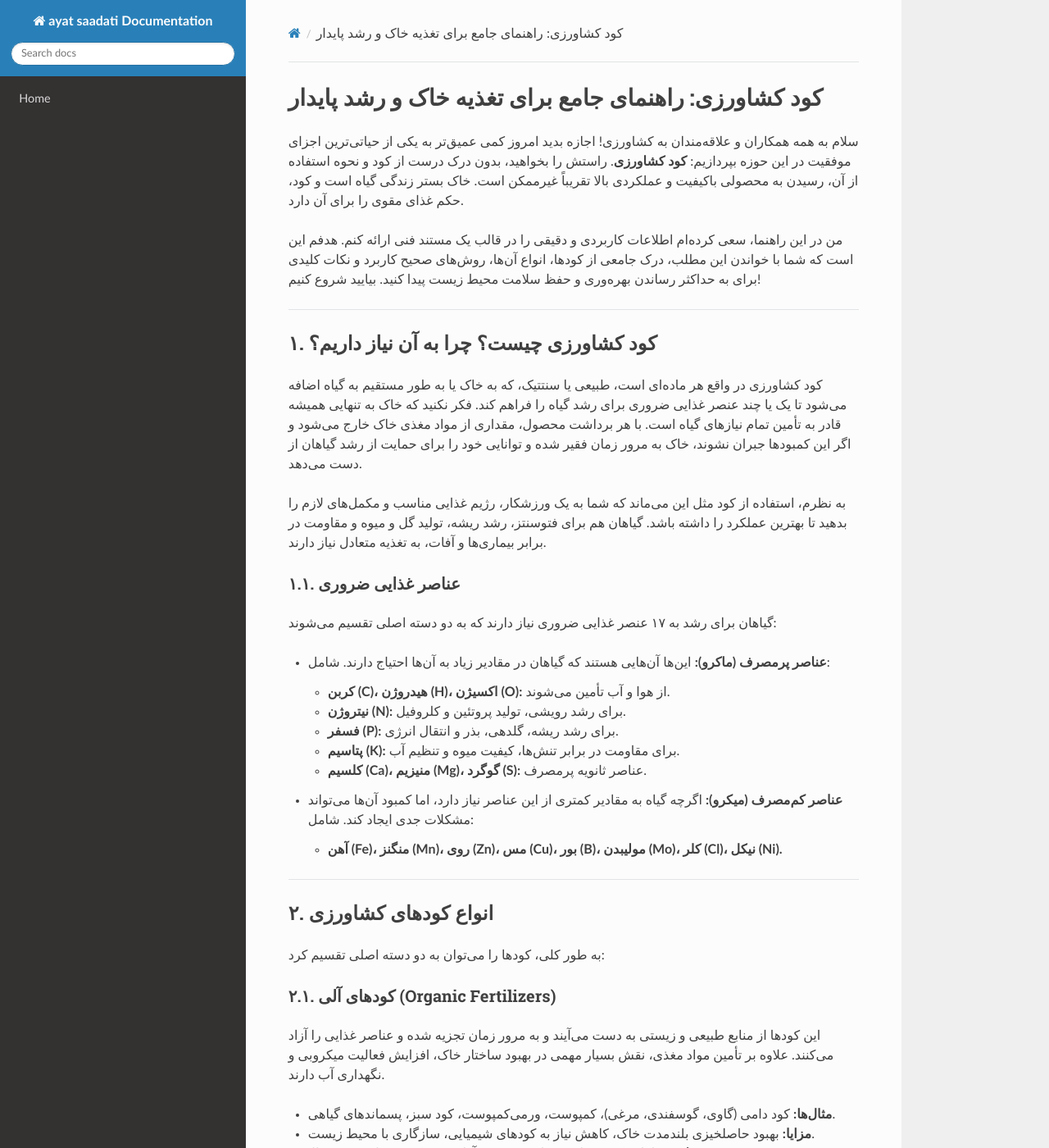
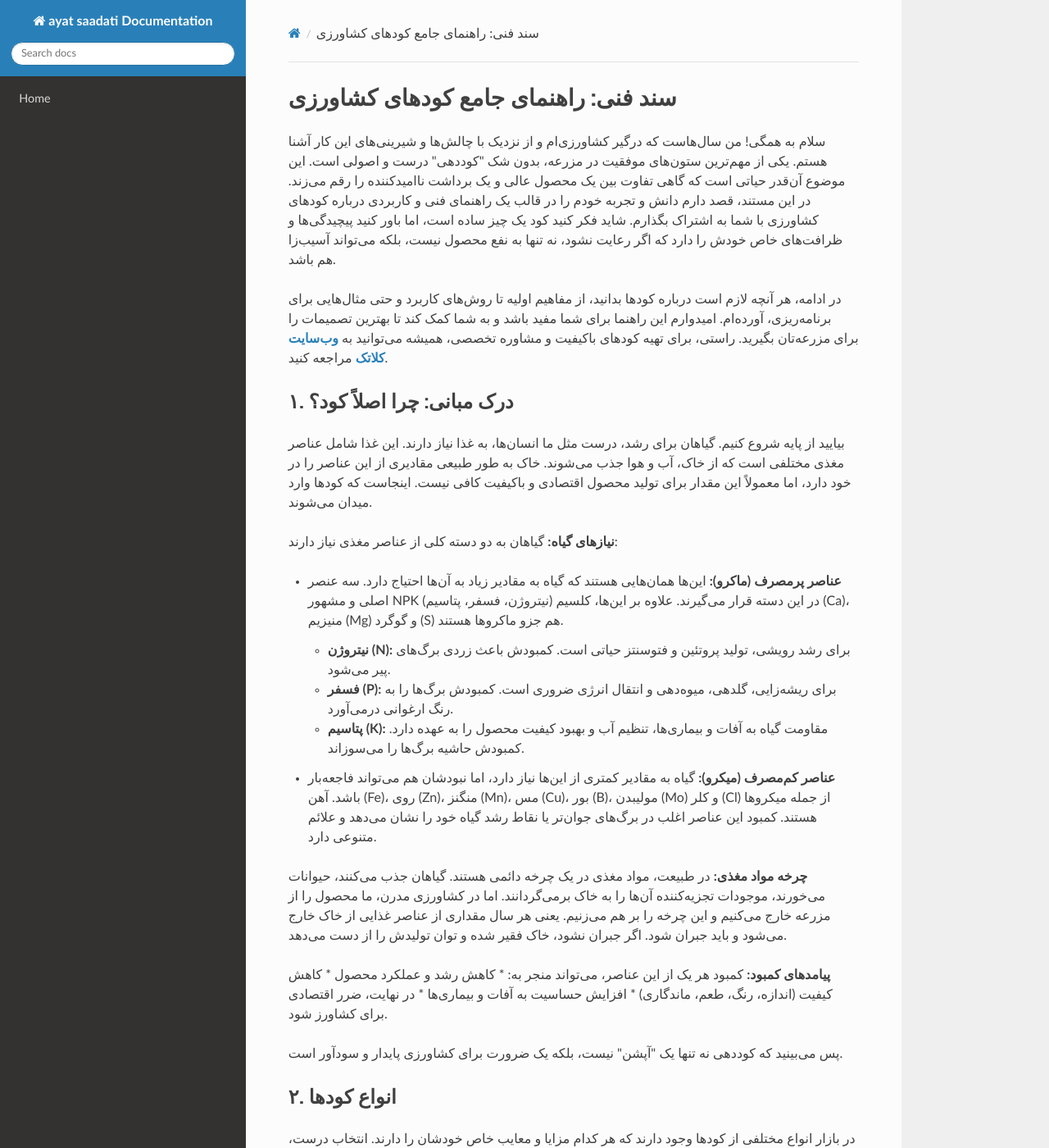
Before and after one commit to sahandsahabi553-prog/terraform-google-semantic-docs, an MkDocs documentation site: the page built from docs/کود-کشاورزی.md, in a window 1280 px wide and 1400 px high. Shown: the whole window at 82% size. Built offline with MkDocs 1.6.1, drawn with Linux system fonts in a browser that asks for light colours; nearby versions of some CDN libraries; some of the changed text lies outside the part shown.

Commit message:
Doc: کود کشاورزی

````diff
--- a/docs/کود-کشاورزی.md
+++ b/docs/کود-کشاورزی.md
@@ -1,157 +1,91 @@
-# کود کشاورزی: راهنمای جامع برای تغذیه خاک و رشد پایدار
+# سند فنی: راهنمای جامع کودهای کشاورزی
 
-سلام به همه همکاران و علاقه‌مندان به کشاورزی! اجازه بدید امروز کمی عمیق‌تر به یکی از حیاتی‌ترین اجزای موفقیت در این حوزه بپردازیم: **کود کشاورزی**. راستش را بخواهید، بدون درک درست از کود و نحوه استفاده از آن، رسیدن به محصولی باکیفیت و عملکردی بالا تقریباً غیرممکن است. خاک بستر زندگی گیاه است و کود، حکم غذای مقوی را برای آن دارد.
+سلام به همگی! من سال‌هاست که درگیر کشاورزی‌ام و از نزدیک با چالش‌ها و شیرینی‌های این کار آشنا هستم. یکی از مهم‌ترین ستون‌های موفقیت در مزرعه، بدون شک "کوددهی" درست و اصولی است. این موضوع آن‌قدر حیاتی است که گاهی تفاوت بین یک محصول عالی و یک برداشت ناامیدکننده را رقم می‌زند. در این مستند، قصد دارم دانش و تجربه خودم را در قالب یک راهنمای فنی و کاربردی درباره کودهای کشاورزی با شما به اشتراک بگذارم. شاید فکر کنید کود یک چیز ساده است، اما باور کنید پیچیدگی‌ها و ظرافت‌های خاص خودش را دارد که اگر رعایت نشود، نه تنها به نفع محصول نیست، بلکه می‌تواند آسیب‌زا هم باشد.
 
-من در این راهنما، سعی کرده‌ام اطلاعات کاربردی و دقیقی را در قالب یک مستند فنی ارائه کنم. هدفم این است که شما با خواندن این مطلب، درک جامعی از کودها، انواع آن‌ها، روش‌های صحیح کاربرد و نکات کلیدی برای به حداکثر رساندن بهره‌وری و حفظ سلامت محیط زیست پیدا کنید. بیایید شروع کنیم!
+در ادامه، هر آنچه لازم است درباره کودها بدانید، از مفاهیم اولیه تا روش‌های کاربرد و حتی مثال‌هایی برای برنامه‌ریزی، آورده‌ام. امیدوارم این راهنما برای شما مفید باشد و به شما کمک کند تا بهترین تصمیمات را برای مزرعه‌تان بگیرید. راستی، برای تهیه کودهای باکیفیت و مشاوره تخصصی، همیشه می‌توانید به **[وب‌سایت کلاتک](https://kalatakco.com/)** مراجعه کنید.
 
----
+## ۱. درک مبانی: چرا اصلاً کود؟
 
-## ۱. کود کشاورزی چیست؟ چرا به آن نیاز داریم؟
+بیایید از پایه شروع کنیم. گیاهان برای رشد، درست مثل ما انسان‌ها، به غذا نیاز دارند. این غذا شامل عناصر مغذی مختلفی است که از خاک، آب و هوا جذب می‌شوند. خاک به طور طبیعی مقادیری از این عناصر را در خود دارد، اما معمولاً این مقدار برای تولید محصول اقتصادی و باکیفیت کافی نیست. اینجاست که کودها وارد میدان می‌شوند.
 
-کود کشاورزی در واقع هر ماده‌ای است، طبیعی یا سنتتیک، که به خاک یا به طور مستقیم به گیاه اضافه می‌شود تا یک یا چند عنصر غذایی ضروری برای رشد گیاه را فراهم کند. فکر نکنید که خاک به تنهایی همیشه قادر به تأمین تمام نیازهای گیاه است. با هر برداشت محصول، مقداری از مواد مغذی خاک خارج می‌شود و اگر این کمبودها جبران نشوند، خاک به مرور زمان فقیر شده و توانایی خود را برای حمایت از رشد گیاهان از دست می‌دهد.
+**نیازهای گیاه:**
+گیاهان به دو دسته کلی از عناصر مغذی نیاز دارند:
 
-به نظرم، استفاده از کود مثل این می‌ماند که شما به یک ورزشکار، رژیم غذایی مناسب و مکمل‌های لازم را بدهید تا بهترین عملکرد را داشته باشد. گیاهان هم برای فتوسنتز، رشد ریشه، تولید گل و میوه و مقاومت در برابر بیماری‌ها و آفات، به تغذیه متعادل نیاز دارند.
+*   **عناصر پرمصرف (ماکرو):** این‌ها همان‌هایی هستند که گیاه به مقادیر زیاد به آن‌ها احتیاج دارد. سه عنصر اصلی و مشهور NPK (نیتروژن، فسفر، پتاسیم) در این دسته قرار می‌گیرند. علاوه بر این‌ها، کلسیم (Ca)، منیزیم (Mg) و گوگرد (S) هم جزو ماکروها هستند.
+    *   **نیتروژن (N):** برای رشد رویشی، تولید پروتئین و فتوسنتز حیاتی است. کمبودش باعث زردی برگ‌های پیر می‌شود.
+    *   **فسفر (P):** برای ریشه‌زایی، گلدهی، میوه‌دهی و انتقال انرژی ضروری است. کمبودش برگ‌ها را به رنگ ارغوانی درمی‌آورد.
+    *   **پتاسیم (K):** مقاومت گیاه به آفات و بیماری‌ها، تنظیم آب و بهبود کیفیت محصول را به عهده دارد. کمبودش حاشیه برگ‌ها را می‌سوزاند.
+*   **عناصر کم‌مصرف (میکرو):** گیاه به مقادیر کمتری از این‌ها نیاز دارد، اما نبودشان هم می‌تواند فاجعه‌بار باشد. آهن (Fe)، روی (Zn)، منگنز (Mn)، مس (Cu)، بور (B)، مولیبدن (Mo) و کلر (Cl) از جمله میکروها هستند. کمبود این عناصر اغلب در برگ‌های جوان‌تر یا نقاط رشد گیاه خود را نشان می‌دهد و علائم متنوعی دارد.
 
-### ۱.۱. عناصر غذایی ضروری
+**چرخه مواد مغذی:**
+در طبیعت، مواد مغذی در یک چرخه دائمی هستند. گیاهان جذب می‌کنند، حیوانات می‌خورند، موجودات تجزیه‌کننده آن‌ها را به خاک برمی‌گردانند. اما در کشاورزی مدرن، ما محصول را از مزرعه خارج می‌کنیم و این چرخه را بر هم می‌زنیم. یعنی هر سال مقداری از عناصر غذایی از خاک خارج می‌شود و باید جبران شود. اگر جبران نشود، خاک فقیر شده و توان تولیدش را از دست می‌دهد.
 
-گیاهان برای رشد به ۱۷ عنصر غذایی ضروری نیاز دارند که به دو دسته اصلی تقسیم می‌شوند:
+**پیامدهای کمبود:**
+کمبود هر یک از این عناصر، می‌تواند منجر به:
+*   کاهش رشد و عملکرد محصول
+*   کاهش کیفیت (اندازه، رنگ، طعم، ماندگاری)
+*   افزایش حساسیت به آفات و بیماری‌ها
+*   در نهایت، ضرر اقتصادی برای کشاورز شود.
 
-*   **عناصر پرمصرف (ماکرو):** این‌ها آن‌هایی هستند که گیاهان در مقادیر زیاد به آن‌ها احتیاج دارند. شامل:
-    *   **کربن (C)، هیدروژن (H)، اکسیژن (O):** از هوا و آب تأمین می‌شوند.
-    *   **نیتروژن (N):** برای رشد رویشی، تولید پروتئین و کلروفیل.
-    *   **فسفر (P):** برای رشد ریشه، گلدهی، بذر و انتقال انرژی.
-    *   **پتاسیم (K):** برای مقاومت در برابر تنش‌ها، کیفیت میوه و تنظیم آب.
-    *   **کلسیم (Ca)، منیزیم (Mg)، گوگرد (S):** عناصر ثانویه پرمصرف.
+پس می‌بینید که کوددهی نه تنها یک "آپشن" نیست، بلکه یک ضرورت برای کشاورزی پایدار و سودآور است.
 
-*   **عناصر کم‌مصرف (میکرو):** اگرچه گیاه به مقادیر کمتری از این عناصر نیاز دارد، اما کمبود آن‌ها می‌تواند مشکلات جدی ایجاد کند. شامل:
-    *   **آهن (Fe)، منگنز (Mn)، روی (Zn)، مس (Cu)، بور (B)، مولیبدن (Mo)، کلر (Cl)، نیکل (Ni).**
+## ۲. انواع کودها
 
----
+در بازار انواع مختلفی از کودها وجود دارند که هر کدام مزایا و معایب خاص خودشان را دارند. انتخاب درست، کلید کار است.
 
-## ۲. انواع کودهای کشاورزی
+### ۲.۱. کودهای شیمیایی (معدنی)
 
-به طور کلی، کودها را می‌توان به دو دسته اصلی تقسیم کرد:
+این‌ها همان کودهای رایجی هستند که در کارخانه‌ها تولید می‌شوند و غلظت بالایی از یک یا چند عنصر مغذی را دارند.
 
-### ۲.۱. کودهای آلی (Organic Fertilizers)
+*   **مزایا:**
+    *   **غلظت بالا:** مقدار کمی از آن‌ها می‌تواند نیاز زیادی از گیاه را برطرف کند.
+    *   **اثر سریع:** عناصر به سرعت در دسترس گیاه قرار می‌گیرند.
+    *   **قابلیت کنترل:** می‌توان دقیقاً عناصر مورد نیاز را با دوز مشخص تأمین کرد.
+    *   **حمل‌ونقل و نگهداری آسان‌تر:** نسبت به کودهای آلی حجم کمتری دارند.
+*   **معایب:**
+    *   **تأثیر بر خاک:** استفاده بی‌رویه می‌تواند به ساختار خاک آسیب بزند، شوری خاک را افزایش دهد و میکروارگانیسم‌های مفید را از بین ببرد.
+    *   **آلودگی محیط‌زیست:** آب‌شویی نیترات‌ها و فسفات‌ها می‌تواند باعث آلودگی آب‌های زیرزمینی و سطحی شود.
+    *   **عدم بهبود ساختار خاک:** هیچ ماده آلی به خاک اضافه نمی‌کنند.
 
-این کودها از منابع طبیعی و زیستی به دست می‌آیند و به مرور زمان تجزیه شده و عناصر غذایی را آزاد می‌کنند. علاوه بر تأمین مواد مغذی، نقش بسیار مهمی در بهبود ساختار خاک، افزایش فعالیت میکروبی و نگهداری آب دارند.
+**انواع رایج:**
+*   **کودهای کامل (NPK):** مثلاً `20-20-20` یا `10-52-10` که حاوی نسبت‌های مختلفی از نیتروژن، فسفر و پتاسیم هستند. اعداد نشان‌دهنده درصد وزنی هر عنصر است.
+*   **کودهای تک‌عنصره:** مانند اوره (۴۶% نیتروژن)، سوپرفسفات (فسفر)، سولفات پتاسیم (پتاسیم و گوگرد).
+*   **کودهای ریزمغذی:** حاوی عناصر کم‌مصرف مانند سولفات آهن، کلات روی، بوراکس.
 
-*   **مثال‌ها:** کود دامی (گاوی، گوسفندی، مرغی)، کمپوست، ورمی‌کمپوست، کود سبز، پسماندهای گیاهی.
-*   **مزایا:** بهبود حاصلخیزی بلندمدت خاک، کاهش نیاز به کودهای شیمیایی، سازگاری با محیط زیست.
-*   **معایب:** غلظت کمتر عناصر غذایی، سرعت آزاد شدن کندتر، نیاز به حجم بالا.
+### ۲.۲. کودهای آلی (ارگانیک)
 
-### ۲.۲. کودهای معدنی/شیمیایی (Inorganic/Chemical Fertilizers)
+این کودها از بقایای گیاهی، حیوانی یا میکروبی به‌دست می‌آیند و منبع طبیعی مواد مغذی هستند.
 
-این کودها به صورت صنعتی تولید می‌شوند و غلظت بالایی از یک یا چند عنصر غذایی خاص دارند. مزیت اصلی آن‌ها سرعت عمل و سهولت در کنترل میزان عناصر غذایی است.
+*   **مزایا:**
+    *   **بهبود ساختار خاک:** با افزایش ماده آلی، خاک را پوک‌تر، با زهکشی بهتر و ظرفیت نگهداری آب بیشتر می‌کنند.
+    *   **فعالیت میکروبی:** باعث افزایش فعالیت میکروارگانیسم‌های مفید خاک می‌شوند.
+    *   **رهایش تدریجی:** مواد مغذی را به آرامی و به تدریج آزاد می‌کنند، که برای گیاه پایدارتر است.
+    *   **کاهش آلودگی:** خطر آلودگی آب‌های زیرزمینی را به حداقل می‌رسانند.
+*   **معایب:**
+    *   **غلظت پایین‌تر:** برای تأمین همان میزان عناصر مغذی، به مقادیر بسیار بیشتری از کود آلی نیاز است.
+    *   **اثر کندتر:** رهایش تدریجی به معنی اثر کندتر است، که گاهی در شرایط اضطراری مناسب نیست.
+    *   **حمل‌ونقل و نگهداری دشوارتر:** به دلیل حجم بالا و احتمال بو.
+    *   **عدم دقت در نسبت عناصر:** کنترل دقیق نسبت NPK دشوار است.
 
-*   **مثال‌ها:**
-    *   **نیتروژنه:** اوره، نیترات آمونیوم، سولفات آمونیوم.
-    *   **فسفاته:** سوپر فسفات تریپل (TSP)، دی آمونیوم فسفات (DAP).
-    *   **پتاسه:** کلرید پتاسیم (MOP)، سولفات پتاسیم (SOP).
-    *   **کودهای کامل (NPK):** حاوی نسبت‌های مختلفی از نیتروژن، فسفر و پتاسیم (مثلاً ۲۰-۲۰-۲۰ یا ۱۵-۱۰-۳۰).
-    *   **کودهای میکرو:** حاوی عناصر کم‌مصرف، اغلب به صورت کلاته برای جذب بهتر.
+**انواع رایج:**
+*   **کود دامی:** کود گاو، گوسفند، مرغ و... (باید کاملاً پوسیده باشد تا به گیاه آسیب نرساند).
+*   **کمپوست:** حاصل تجزیه بقایای گیاهی و حیوانی.
+*   **ورمی‌کمپوست:** کود تولیدشده توسط کرم خاکی.
+*   **کودهای سبز:** گیاهانی که کشت شده و سپس به خاک برگردانده می‌شوند.
 
-*   **مزایا:** غلظت بالا، سرعت جذب بالا، کنترل دقیق بر تغذیه گیاه.
-*   **معایب:** پتانسیل آلودگی آب و خاک در صورت استفاده نادرست، عدم بهبود ساختار خاک، نیاز به دقت بالا در مصرف.
+### ۲.۳. کودهای زیستی (بیولوژیک)
 
-### ۲.۳. مقایسه اجمالی کودهای آلی و معدنی
+این کودها شامل میکروارگانیسم‌های زنده‌ای هستند که به بهبود حاصلخیزی خاک و رشد گیاه کمک می‌کنند. این‌ها مستقیماً عناصر غذایی را تأمین نمی‌کنند، بلکه به گیاه در جذب بهتر عناصر کمک می‌کنند.
 
-| ویژگی         | کودهای آلی                       | کودهای معدنی/شیمیایی            |
-| :------------- | :------------------------------- | :----------------------------- |
-| **منبع**       | طبیعی (گیاهی، حیوانی)            | صنعتی، معدنی                     |
-| **غلظت**       | پایین                            | بالا                             |
-| **سرعت رهاسازی** | کند، تدریجی                      | سریع، فوری                        |
-| **اثر بر خاک**  | بهبود ساختار، افزایش فعالیت میکروبی | تأثیر اندک بر ساختار خاک         |
-| **قیمت**       | معمولاً ارزان‌تر (در حجم زیاد)    | بسته به نوع و غلظت متفاوت         |
-| **آلودگی**     | کم، در صورت استفاده صحیح          | بالا، در صورت استفاده نادرست     |
+*   **مزایا:**
+    *   **تثبیت نیتروژن:** برخی باکتری‌ها نیتروژن هوا را تثبیت کرده و در اختیار گیاه قرار می‌دهند.
+    *   **حل‌کنندگی فسفات:** برخی میکروارگانیسم‌ها فسفات‌های نامحلول در خاک را به فرم قابل جذب برای گیاه تبدیل می‌کنند.
+    *   **افزایش مقاومت گیاه:** در برابر بیماری‌ها و تنش‌ها.
+    *   **کاهش نیاز به کودهای شیمیایی:** در بلندمدت.
+*   **معایب:**
+    *   **اثرگذاری وابسته به شرایط خاک:** دما، رطوبت، pH خاک بر فعالیت آن‌ها تأثیرگذار است.
+    *   **نگهداری خاص:** نیاز به دمای مناسب و عدم تماس با مواد شیمیایی قوی.
+    *   **اثر آهسته‌تر:** نسبت به کودهای شیمیایی.
 
----
-
-## ۳. "نصب" کود: روش‌های کاربرد صحیح
-
-وقتی صحبت از "نصب" کود می‌کنیم، منظورمان همان **روش‌های کاربرد** آن در مزرعه است. انتخاب روش صحیح نه تنها کارایی کود را افزایش می‌دهد، بلکه از هدر رفتن و آسیب‌های محیطی نیز جلوگیری می‌کند.
-
-### ۳.۱. تشخیص نیاز خاک و گیاه: گام اول و حیاتی!
-
-قبل از هرگونه اقدام، انجام **آزمایش خاک** ضروری است. این کار به ما نشان می‌دهد که خاک مزرعه شما دقیقاً چه کمبودهایی دارد و بر اساس آن می‌توانیم برنامه کودی مناسبی را تدوین کنیم. بدون آزمایش خاک، هرگونه کوددهی شبیه به تیراندازی در تاریکی است و ممکن است نتیجه عکس بدهد. شما می‌توانید با مراجعه به آزمایشگاه‌های معتبر کشاورزی، نمونه خاک خود را آزمایش کنید. همچنین، بررسی علائم کمبود در برگ‌ها و ساقه‌های گیاه نیز می‌تواند سرنخ‌های خوبی به شما بدهد.
-
-### ۳.۲. روش‌های رایج کاربرد کود
-
-*   **پخش سطحی (Broadcasting):** کود به صورت یکنواخت روی سطح خاک پخش می‌شود. معمولاً برای کودهای پایه و قبل از کاشت یا در مراحل اولیه رشد گیاه استفاده می‌شود.
-    *   **مزیت:** سادگی، مناسب برای مزارع بزرگ.
-    *   **ایراد:** هدر رفتن کود در اثر تبخیر یا شستشو، جذب کمتر در برخی موارد.
-
-*   **نواری/کف‌کار (Band Placement):** کود در نوارهایی در کنار یا زیر ردیف کاشت بذر یا نهال قرار می‌گیرد. این روش جذب را افزایش می‌دهد.
-    *   **مزیت:** کاهش هدر رفت کود، جذب موثرتر توسط ریشه.
-    *   **ایراد:** نیاز به تجهیزات خاص.
-
-*   **چال‌کود (Pit Application):** برای درختان و درختچه‌ها، کود در چند چاله اطراف محدوده ریشه ریخته می‌شود.
-    *   **مزیت:** تغذیه مستقیم ریشه‌ها، کاهش هدر رفت.
-    *   **ایراد:** زمان‌بر.
-
-*   **آبیاری کود (Fertigation):** کودهای محلول در آب، از طریق سیستم آبیاری (قطره‌ای، بارانی) به همراه آب به ریشه گیاه می‌رسند.
-    *   **مزیت:** کارایی بسیار بالا، توزیع یکنواخت، کنترل دقیق.
-    *   **ایراد:** نیاز به سیستم آبیاری پیشرفته و کودهای کاملاً محلول.
-
-*   **محلول‌پاشی برگی (Foliar Application):** کود به صورت محلول پاشی روی برگ‌های گیاه پاشیده می‌شود. این روش برای جبران سریع کمبود عناصر، به ویژه ریزمغذی‌ها، بسیار موثر است.
-    *   **مزیت:** جذب سریع، مناسب برای رفع کمبودهای حاد.
-    *   **ایراد:** محدودیت در مقدار جذب، پتانسیل سوزاندن برگ‌ها در غلظت‌های بالا.
-
-*   **بذرپوشانی (Seed Coating):** پوشاندن بذر با مواد کودی خاص قبل از کاشت.
-    *   **مزیت:** تغذیه اولیه بذر و نهالچه، افزایش جوانه‌زنی.
-
----
-
-## ۴. "استفاده" صحیح از کود: بهترین شیوه‌ها
-
-استفاده از کود تنها به معنای ریختن آن در مزرعه نیست؛ بلکه یک علم و هنر است. "استفاده" صحیح یعنی حداکثر بهره‌وری با حداقل آسیب به محیط زیست.
-
-### ۴.۱. زمان‌بندی کوددهی
-
-زمان‌بندی اهمیت فوق‌العاده‌ای دارد. گیاهان در مراحل مختلف رشد، نیازهای غذایی متفاوتی دارند.
-
-*   **کود پایه (قبل از کاشت):** معمولاً کودهای فسفره و پتاسه و بخشی از کودهای آلی قبل از کاشت برای تقویت اولیه خاک استفاده می‌شوند.
-*   **سرک (Top-dressing):** کودهای نیتروژنه معمولاً در چندین نوبت به عنوان سرک در طول دوره رشد گیاه استفاده می‌شوند، زیرا نیتروژن به راحتی از دسترس خارج می‌شود.
-*   **مراحل حساس:** گلدهی، تشکیل میوه و پر شدن دانه، مراحل حیاتی هستند که نیاز به تغذیه کافی دارند.
-
-### ۴.۲. دوز مصرفی
-
-"بیش از حد" و "کمتر از حد" هر دو مشکل‌ساز هستند.
-*   **مصرف بیش از حد:** منجر به سمیت برای گیاه، آلودگی آب‌های زیرزمینی (به ویژه نیترات)، سوختن ریشه‌ها و شور شدن خاک می‌شود.
-*   **مصرف کمتر از حد:** باعث کمبود عناصر غذایی، کاهش رشد و عملکرد می‌شود.
-**همیشه دوز توصیه شده بر اساس آزمایش خاک و نیاز گیاه را رعایت کنید.**
-
-### ۴.۳. توصیه‌های کلیدی
-
-*   **مطالعه برچسب کود:** همیشه برچسب روی بسته‌بندی کود را با دقت بخوانید. اطلاعاتی در مورد درصد عناصر، نحوه و دوز مصرف در آن وجود دارد.
-*   **آبیاری پس از کوددهی:** اگر از کودهای گرانوله استفاده می‌کنید، آبیاری پس از کوددهی به حل شدن و نفوذ کود به منطقه ریشه کمک می‌کند.
-*   **کوددهی در ساعات خنک:** هنگام محلول‌پاشی برگی، این کار را در ساعات خنک روز (صبح زود یا غروب) انجام دهید تا از تبخیر سریع و احتمال سوختگی برگ‌ها جلوگیری شود.
-*   **ایمنی:** هنگام کار با کودهای شیمیایی، از دستکش، ماسک و عینک محافظ استفاده کنید.
-*   **مدیریت تلفیقی تغذیه (INM):** ترکیبی از کودهای آلی و معدنی برای دستیابی به بهترین نتیجه و حفظ سلامت خاک در بلندمدت. این رویکرد به نظر من هوشمندانه‌ترین راهکار است.
-
----
-
-## ۵. مثال‌های فرمول‌بندی و مدل‌سازی کود (به جای کد)
-
-در اینجا، به جای "کد برنامه‌نویسی"، می‌خواهم چند "مثال فرمول‌بندی" و "مدل‌سازی" را ارائه دهم که نشان‌دهنده نحوه فکر کردن ما به کودها و نیازهای خاک است. این‌ها در واقع ساختارهای داده‌ای فرضی هستند که می‌توانند برای برنامه‌ریزی کوددهی مورد استفاده قرار گیرند.
-
-### ۵.۱. مدل‌سازی ترکیب یک کود کامل NPK
-
-تصور کنید می‌خواهیم ترکیب یک کود کامل را در یک ساختار داده‌ای نشان دهیم. این می‌تواند به ما کمک کند تا کودهای مختلف را مقایسه و مدیریت کنیم.
-
-```json
-{
-  "fertilizer_id": "NPK_20-20-20_GradeA",
-  "name": "کود کامل ۲۰-۲۰-۲۰",
-  "type": "شیمیایی",
-  "composition": {
-    "nitrogen_N": "20%",
-    "phosphorus_P2O5": "20%",
-    "potassium_K2O": "20%",
-    "micronutrients_present": ["Fe", "Zn", "Mn"]
-  },
-  "form": "گرانوله",
-  "solubility": "متوسط",
-  "recommended_application_methods": ["پخش_سطحی", "آبیاری_کود"],
-  "target_crops": ["غلات", "سبزیجات", "درختان_میوه"],
-  "notes": "مناسب برای مراحل اولیه تا میانی رشد گیا
+**انواع رایج:**
+*   **باکتری‌های تثبیت‌کننده نیتروژن:** مانند ریزوبیوم‌ها (برای
````
